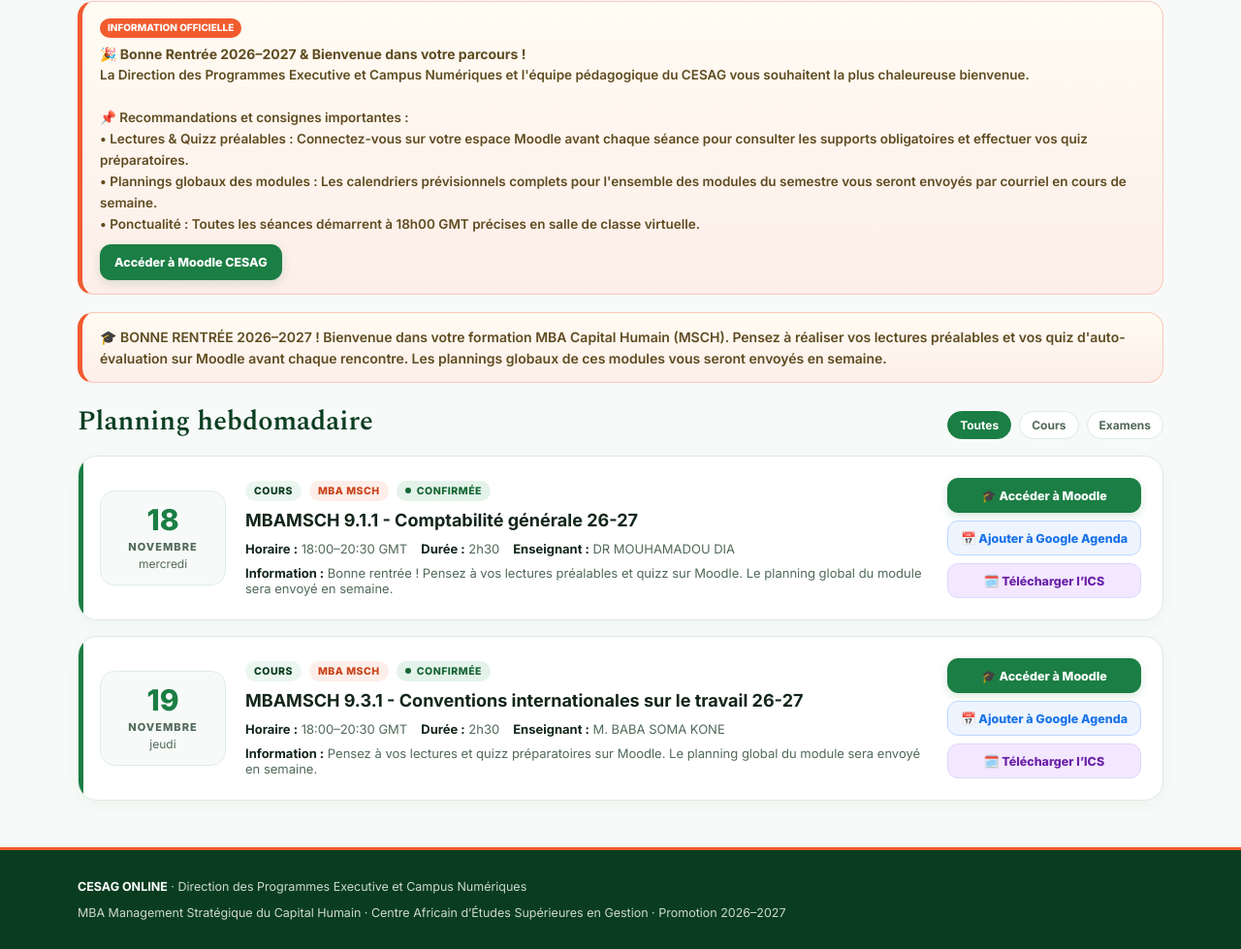
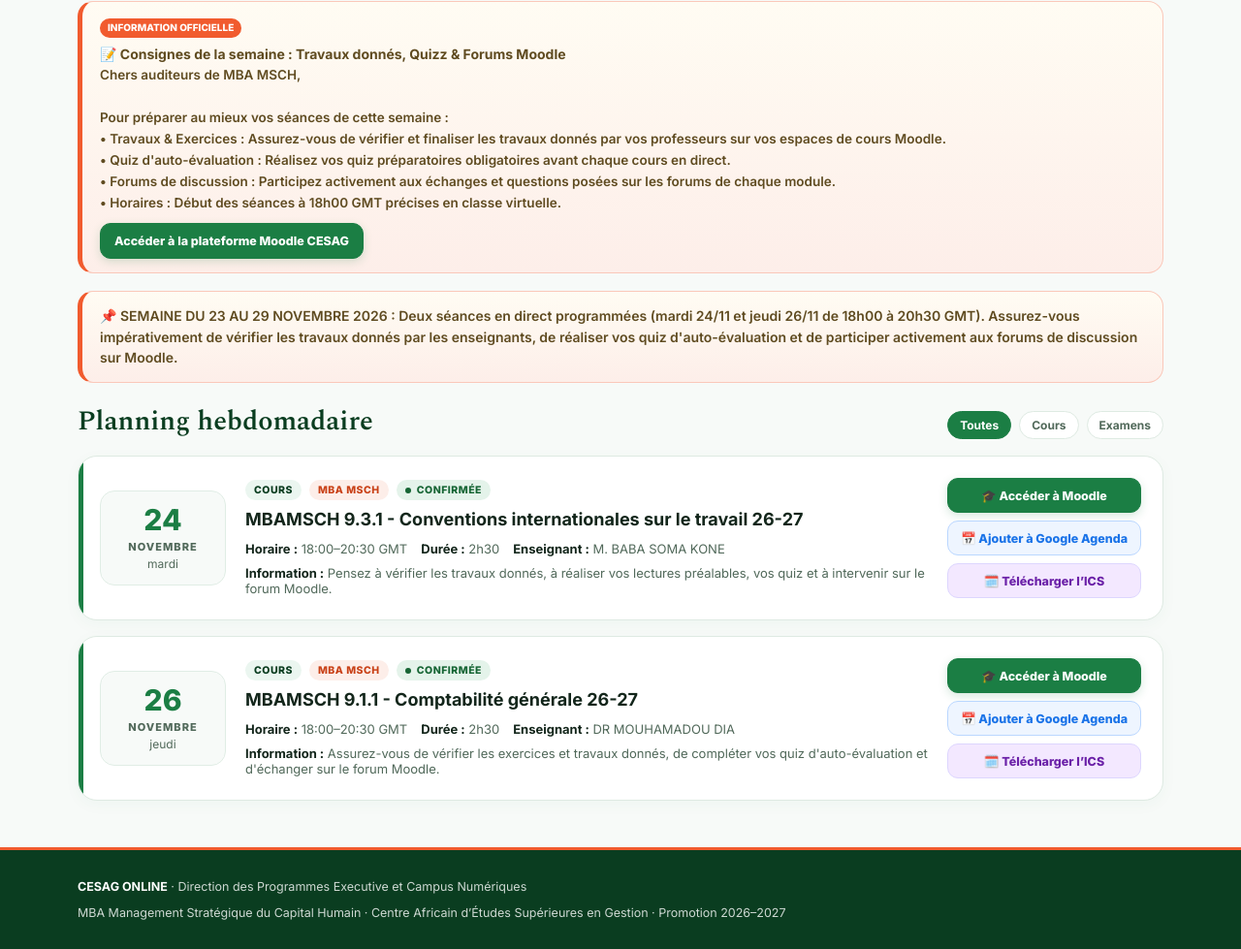
Before and after one commit to oscarkakpo-create/Planningcesagonline26-27, a plain HTML site: page mba-msch/index.html in a window 1280 px wide. Shown: the part 740-1719 px from the top of the page at 97% size. Drawn offline with nearby package versions, Linux system fonts and the light colour scheme.

Commit message:
feat(mba-msch): planning semaine du 23 au 29 novembre 2026 avec consignes travaux, quizz et forums

```diff
--- a/data/mba-msch.json
+++ b/data/mba-msch.json
@@ -3,24 +3,38 @@
   "program_name": "MBA Management Stratégique du Capital Humain",
   "program_short": "MBA MSCH",
   "cohort": "Promotion 2026–2027",
-  "week_label": "Semaine du 16 au 22 novembre 2026",
-  "week_file_label": "semaine_16_22_nov_2026_mba_msch",
-  "updated_label": "13 novembre 2026",
+  "week_label": "Semaine du 23 au 29 novembre 2026",
+  "week_file_label": "semaine_23_29_nov_2026_mba_msch",
+  "updated_label": "20 novembre 2026",
   "is_new": true,
-  "published_at": "2026-11-13T14:30:00Z",
-  "week_message": "🎓 BONNE RENTRÉE 2026–2027 ! Bienvenue dans votre formation MBA Capital Humain (MSCH). Pensez à réaliser vos lectures préalables et vos quiz d'auto-évaluation sur Moodle avant chaque rencontre. Les plannings globaux de ces modules vous seront envoyés en semaine.",
+  "published_at": "2026-11-20T16:30:00Z",
+  "week_message": "📌 SEMAINE DU 23 AU 29 NOVEMBRE 2026 : Deux séances en direct programmées (mardi 24/11 et jeudi 26/11 de 18h00 à 20h30 GMT). Assurez-vous impérativement de vérifier les travaux donnés par les enseignants, de réaliser vos quiz d'auto-évaluation et de participer activement aux forums de discussion sur Moodle.",
   "information_blocks": [
     {
-      "title": "🎉 Bonne Rentrée 2026–2027 & Bienvenue dans votre parcours !",
-      "text": "La Direction des Programmes Executive et Campus Numériques et l'équipe pédagogique du CESAG vous souhaitent la plus chaleureuse bienvenue.\n\n📌 Recommandations et consignes importantes :\n• Lectures & Quizz préalables : Connectez-vous sur votre espace Moodle avant chaque séance pour consulter les supports obligatoires et effectuer vos quiz préparatoires.\n• Plannings globaux des modules : Les calendriers prévisionnels complets pour l'ensemble des modules du semestre vous seront envoyés par courriel en cours de semaine.\n• Ponctualité : Toutes les séances démarrent à 18h00 GMT précises en salle de classe virtuelle.",
+      "title": "📝 Consignes de la semaine : Travaux donnés, Quizz & Forums Moodle",
+      "text": "Chers auditeurs de MBA MSCH,\n\nPour préparer au mieux vos séances de cette semaine :\n• Travaux & Exercices : Assurez-vous de vérifier et finaliser les travaux donnés par vos professeurs sur vos espaces de cours Moodle.\n• Quiz d'auto-évaluation : Réalisez vos quiz préparatoires obligatoires avant chaque cours en direct.\n• Forums de discussion : Participez activement aux échanges et questions posées sur les forums de chaque module.\n• Horaires : Début des séances à 18h00 GMT précises en classe virtuelle.",
       "link": "https://formations.cesagonline.com/",
-      "link_label": "Accéder à Moodle CESAG"
+      "link_label": "Accéder à la plateforme Moodle CESAG"
     }
   ],
   "sessions": [
     {
-      "id": "mbamsch-2627-01",
-      "date": "2026-11-18",
+      "id": "mbamsch-2627-w2-01",
+      "date": "2026-11-24",
+      "start": "18:00",
+      "end": "20:30",
+      "duration": "2h30",
+      "type": "Cours",
+      "title": "MBAMSCH 9.3.1 - Conventions internationales sur le travail 26-27",
+      "teacher": "M. BABA SOMA KONE",
+      "status": "confirmed",
+      "moodle": "https://formations.cesagonline.com/course/view.php?id=1842",
+      "room": "",
+      "notes": "Pensez à vérifier les travaux donnés, à réaliser vos lectures préalables, vos quiz et à intervenir sur le forum Moodle."
+    },
+    {
+      "id": "mbamsch-2627-w2-02",
+      "date": "2026-11-26",
       "start": "18:00",
       "end": "20:30",
       "duration": "2h30",
@@ -30,9 +44,25 @@
       "status": "confirmed",
       "moodle": "https://formations.cesagonline.com/course/view.php?id=1841",
       "room": "",
-      "notes": "Bonne rentrée ! Pensez à vos lectures préalables et quizz sur Moodle. Le planning global du module sera envoyé en semaine."
+      "notes": "Assurez-vous de vérifier les exercices et travaux donnés, de compléter vos quiz d'auto-évaluation et d'échanger sur le forum Moodle."
+    }
+  ],
+  "past_sessions": [
+    {
+      "week_label": "Semaine du 16 au 22 novembre 2026",
+      "id": "mbamsch-2627-01",
+      "date": "2026-11-18",
+      "start": "18:00",
+      "end": "20:30",
+      "duration": "2h30",
+      "type": "Cours",
+      "title": "MBAMSCH 9.1.1 - Comptabilité générale 26-27",
+      "teacher": "DR MOUHAMADOU DIA",
+      "status": "completed",
+      "moodle": "https://formations.cesagonline.com/course/view.php?id=1841"
     },
     {
+      "week_label": "Semaine du 16 au 22 novembre 2026",
       "id": "mbamsch-2627-02",
       "date": "2026-11-19",
       "start": "18:00",
@@ -41,10 +71,8 @@
       "type": "Cours",
       "title": "MBAMSCH 9.3.1 - Conventions internationales sur le travail 26-27",
       "teacher": "M. BABA SOMA KONE",
-      "status": "confirmed",
-      "moodle": "https://formations.cesagonline.com/course/view.php?id=1842",
-      "room": "",
-      "notes": "Pensez à vos lectures et quizz préparatoires sur Moodle. Le planning global du module sera envoyé en semaine."
+      "status": "completed",
+      "moodle": "https://formations.cesagonline.com/course/view.php?id=1842"
     }
   ],
   "upcoming_week_label": "",
```
Also changed, not shown: index.html (+1 -1 lines), 1 other file.
